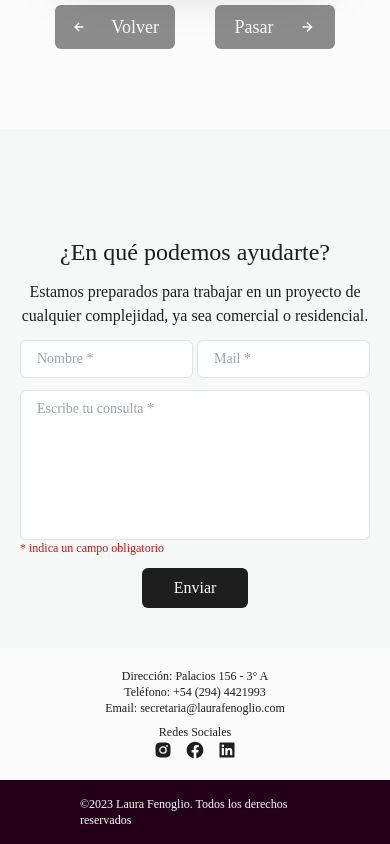
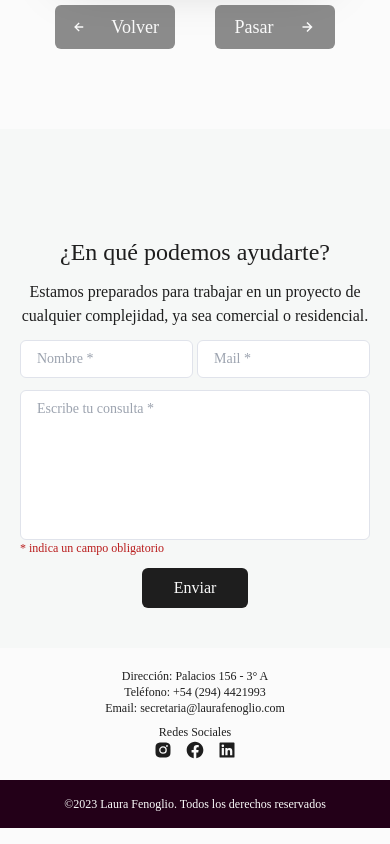
Before and after one commit to NicolasFrancken/laurafenoglio-2, a Next.js app: page / in a window 390 px wide. Shown: the part 4229-5073 px from the top of the page. Built offline with nearby package versions, Linux system fonts and the light colour scheme.

Commit message:
text center

```diff
--- a/app/page.tsx
+++ b/app/page.tsx
@@ -302,8 +302,8 @@ export default function Home() {
             </div>
           </div>
         </div>
-        <div className="px-20 py-4 bg-[#230018] flex justify-center items-center">
-          <p className="text-background text-xs md:text-sm">
+        <div className="px-5 md:px-20 py-4 bg-[#230018] flex justify-center items-center">
+          <p className="text-background text-xs md:text-sm text-center">
             ©2023 Laura Fenoglio. Todos los derechos reservados
           </p>
         </div>
```
